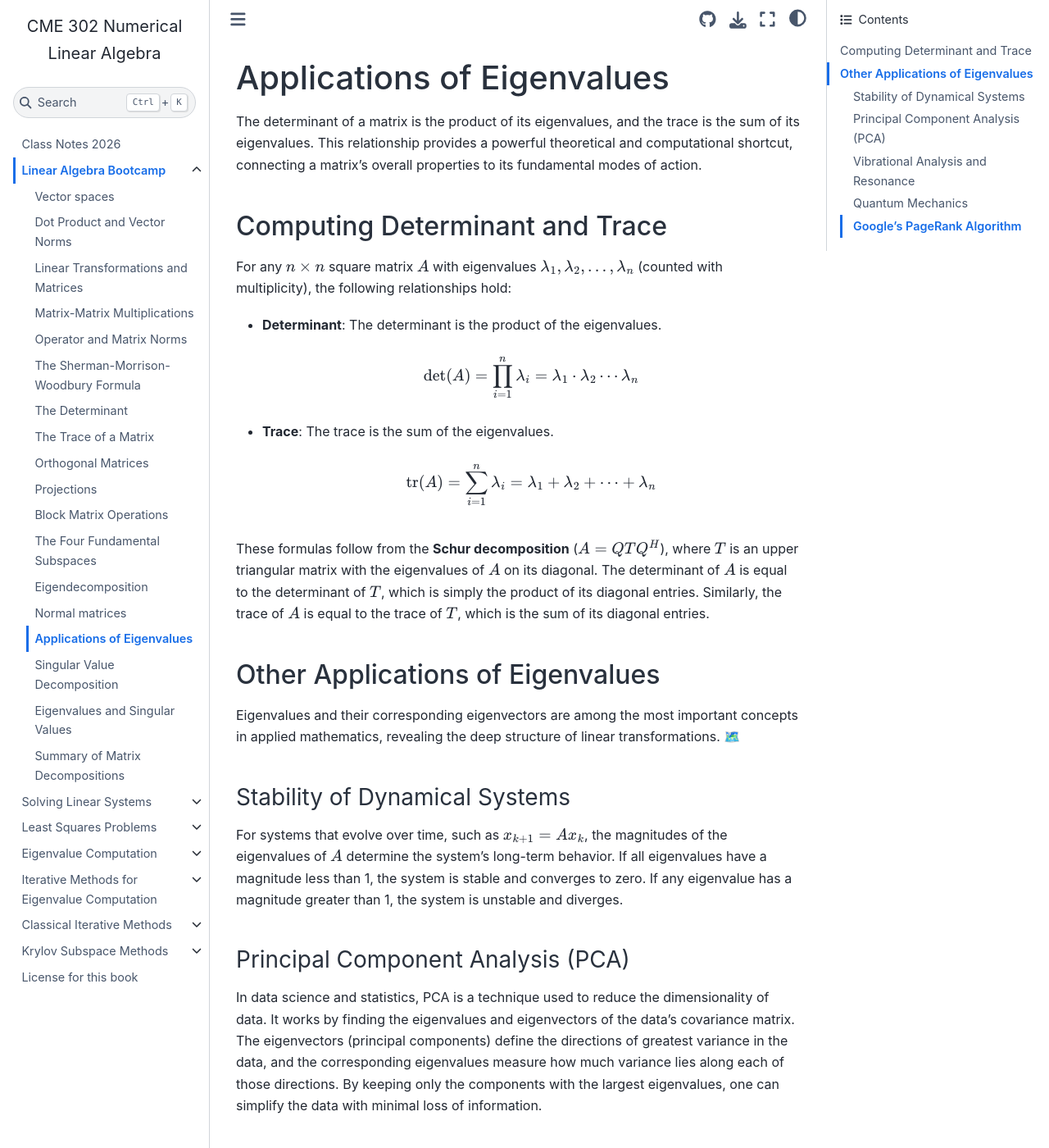
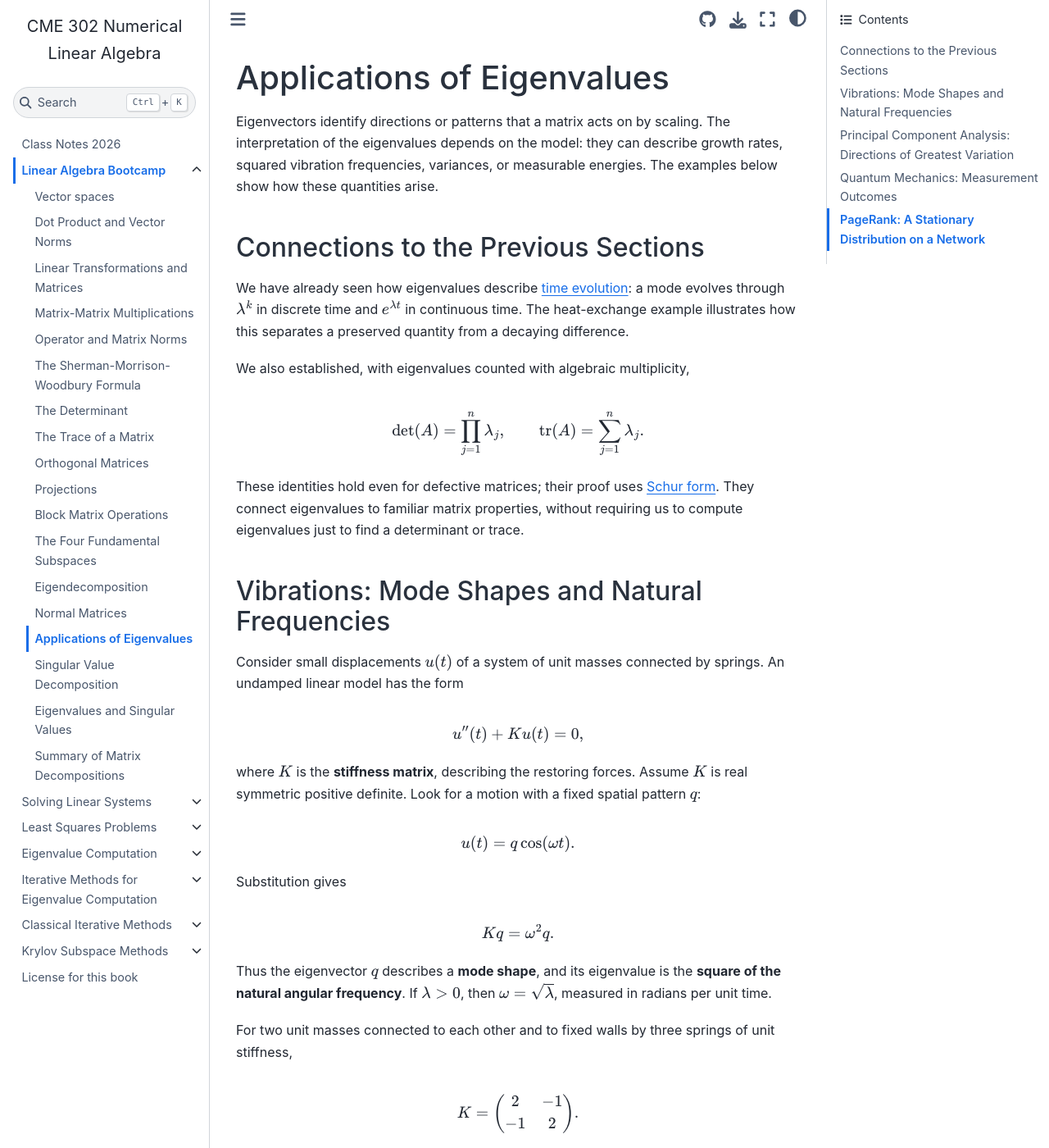
Before and after one commit to EricDarve/NLA, a Jupyter Book: the page built from content/applications_of_eigenvalues.md, in a window 1280 px wide and 1400 px high. Shown: the whole window at 82% size. Built offline with Jupyter Book 1.0.4 settings and Sphinx 7.4.7 and the Sphinx Book theme 1.1.4, drawn with Linux system fonts in a browser that asks for light colours; some of the changed text lies outside the part shown.

Commit message:
applications of eigenvalues

```diff
--- a/content/applications_of_eigenvalues.md
+++ b/content/applications_of_eigenvalues.md
@@ -1,42 +1,107 @@
 # Applications of Eigenvalues
 
-The determinant of a matrix is the product of its eigenvalues, and the trace is the sum of its eigenvalues. This relationship provides a powerful theoretical and computational shortcut, connecting a matrix's overall properties to its fundamental modes of action.
+Eigenvectors identify directions or patterns that a matrix acts on by scaling. The interpretation of the eigenvalues depends on the model: they can describe growth rates, squared vibration frequencies, variances, or measurable energies. The examples below show how these quantities arise.
 
-## Computing Determinant and Trace
+## Connections to the Previous Sections
 
-For any $n \times n$ square matrix $A$ with eigenvalues $\lambda_1, \lambda_2, \dots, \lambda_n$ (counted with multiplicity), the following relationships hold:
+We have already seen how eigenvalues describe [time evolution](eigendecomposition.md): a mode evolves through $\lambda^k$ in discrete time and $e^{\lambda t}$ in continuous time. The heat-exchange example illustrates how this separates a preserved quantity from a decaying difference.
 
-* **Determinant**: The determinant is the product of the eigenvalues.
+We also established, with eigenvalues counted with algebraic multiplicity,
 
-    $$
-    \det(A) = \prod_{i=1}^n \lambda_i = \lambda_1 \cdot \lambda_2 \cdots \lambda_n
-    $$
+$$\det(A)=\prod_{j=1}^n\lambda_j,\qquad
+\operatorname{tr}(A)=\sum_{j=1}^n\lambda_j.$$
 
-* **Trace**: The trace is the sum of the eigenvalues.
+These identities hold even for defective matrices; their proof uses [Schur form](eigendecomposition.md). They connect eigenvalues to familiar matrix properties, without requiring us to compute eigenvalues just to find a determinant or trace.
 
-    $$
-    \text{tr}(A) = \sum_{i=1}^n \lambda_i = \lambda_1 + \lambda_2 + \cdots + \lambda_n
-    $$
+## Vibrations: Mode Shapes and Natural Frequencies
 
-These formulas follow from the **Schur decomposition** ($A = QTQ^H$), where $T$ is an upper triangular matrix with the eigenvalues of $A$ on its diagonal. The determinant of $A$ is equal to the determinant of $T$, which is simply the product of its diagonal entries. Similarly, the trace of $A$ is equal to the trace of $T$, which is the sum of its diagonal entries.
+Consider small displacements $u(t)$ of a system of unit masses connected by springs. An undamped linear model has the form
 
-## Other Applications of Eigenvalues
+$$u''(t)+Ku(t)=0,$$
 
-Eigenvalues and their corresponding eigenvectors are among the most important concepts in applied mathematics, revealing the deep structure of linear transformations. 🗺️
+where $K$ is the **stiffness matrix**, describing the restoring forces. Assume $K$ is real symmetric positive definite. Look for a motion with a fixed spatial pattern $q$:
 
-### Stability of Dynamical Systems
-For systems that evolve over time, such as $x_{k+1} = Ax_k$, the magnitudes of the eigenvalues of $A$ determine the system's long-term behavior. If all eigenvalues have a magnitude less than 1, the system is stable and converges to zero. If any eigenvalue has a magnitude greater than 1, the system is unstable and diverges.
+$$u(t)=q\cos(\omega t).$$
 
+Substitution gives
 
+$$Kq=\omega^2q.$$
 
-### Principal Component Analysis (PCA)
-In data science and statistics, PCA is a technique used to reduce the dimensionality of data. It works by finding the eigenvalues and eigenvectors of the data's covariance matrix. The eigenvectors (principal components) define the directions of greatest variance in the data, and the corresponding eigenvalues measure how much variance lies along each of those directions. By keeping only the components with the largest eigenvalues, one can simplify the data with minimal loss of information.
+Thus the eigenvector $q$ describes a **mode shape**, and its eigenvalue is the **square of the natural angular frequency**. If $\lambda>0$, then $\omega=\sqrt{\lambda}$, measured in radians per unit time.
 
-### Vibrational Analysis and Resonance
-In physics and engineering, eigenvalues determine the natural vibrational frequencies of a mechanical structure, like a bridge or an airplane wing. When an external force is applied at a frequency matching one of these eigenvalues, **resonance** occurs, leading to potentially catastrophic vibrations. This is why engineers design structures to avoid these natural frequencies.
+For two unit masses connected to each other and to fixed walls by three springs of unit stiffness,
 
-### Quantum Mechanics
-In quantum mechanics, physical properties like energy, momentum, and spin are represented by mathematical operators (matrices). The **eigenvalues** of these operators correspond to the possible, measurable values of that property. For example, the eigenvalues of the Hamiltonian operator give the discrete energy levels of an atom.
+$$K=\begin{pmatrix}2&-1\\-1&2\end{pmatrix}.$$
 
-### Google's PageRank Algorithm
-The original algorithm that powered Google's search engine uses the concept of eigenvectors. The entire World Wide Web is modeled as a massive matrix, where an entry $A_{ij}$ is non-zero if page $j$ links to page $i$. The eigenvector corresponding to the largest eigenvalue of this matrix is the **PageRank vector**. The entries of this vector assign an importance score to every page on the web, which is then used to rank search results.
+The mode $(1,1)^T$ has eigenvalue $1$: the masses move together with angular frequency $1$. The mode $(1,-1)^T$ has eigenvalue $3$: they move in opposite directions with angular frequency $\sqrt3$.
+
+For a general mass matrix $M$, the equation is $Mu''+Ku=0$, and the mode equation becomes
+
+$$Kq=\omega^2Mq.$$
+
+This is a **generalized eigenvalue problem**. External forcing near a natural frequency can produce large oscillations if it excites the corresponding mode. This is resonance; its response also depends on damping and the applied force.
+
+## Principal Component Analysis: Directions of Greatest Variation
+
+Suppose $z_1,\ldots,z_N\in\mathbb{R}^d$ are data vectors after subtracting their mean. Define the covariance matrix using the averaging convention
+
+$$C=\frac1N\sum_{i=1}^N z_i z_i^T.$$
+
+For a unit vector $q$, the scalar $q^Tz_i$ is the coordinate of observation $i$ along $q$. Its variance is
+
+$$\frac1N\sum_{i=1}^N(q^Tz_i)^2=q^TCq.$$
+
+The matrix $C$ is symmetric positive semidefinite. Write its orthonormal eigendecomposition as $C=Q\Lambda Q^T$, with $\lambda_1\ge\cdots\ge\lambda_d\ge0$. For $q=Qc$ with $\|c\|_2=1$,
+
+$$q^TCq=\sum_{j=1}^d\lambda_jc_j^2\le\lambda_1.$$
+
+Equality is attained by a leading eigenvector. This is the first **principal component direction**: the direction along which the data vary most. Successive eigenvectors maximize the remaining variance subject to orthogonality to the earlier directions.
+
+Keeping the first $r$ eigenvectors gives the approximation
+
+$$\widehat z_i=Q_rQ_r^Tz_i.$$
+
+It preserves variance $\sum_{j=1}^r\lambda_j$, while the average squared reconstruction error is
+
+$$\frac1N\sum_{i=1}^N\|z_i-\widehat z_i\|_2^2
+=\sum_{j=r+1}^d\lambda_j.$$
+
+For example, if $C=\begin{pmatrix}5&4\\4&5\end{pmatrix}$, its eigenvalues are $9$ and $1$. Projecting onto the leading direction $(1,1)^T/\sqrt2$ retains $90\%$ of the total variance. This quantifies what is retained; large variance need not mean importance for every scientific question. The [SVD](singular_value_decomposition.md) provides another way to describe this approximation.
+
+## Quantum Mechanics: Measurement Outcomes
+
+In a finite-dimensional quantum model, a measurable quantity is represented by a Hermitian matrix. For energy, this matrix is the **Hamiltonian** $H$. Its eigenvalue equation is
+
+$$Hq_j=E_jq_j.$$
+
+The real numbers $E_j$ are the possible measured energies, and the eigenvectors are corresponding **energy eigenstates**.
+
+A normalized state $\psi$ can be expanded in an orthonormal eigenvector basis:
+
+$$\psi=\sum_j c_jq_j,\qquad \sum_j|c_j|^2=1.$$
+
+For a nonrepeated eigenvalue $E_j$, the probability of measuring $E_j$ is $|c_j|^2$. If an energy is repeated, add the squared coefficients in its eigenspace. Equivalently,
+
+$$\Pr(E)=\|P_E\psi\|_2^2,$$
+
+where $P_E$ is the orthogonal projection onto the eigenspace for energy $E$.
+
+For example, let $H=\operatorname{diag}(0,2)$ and $\psi=(\sqrt3/2,1/2)^T$. The measured energy is $0$ with probability $3/4$ and $2$ with probability $1/4$. Here eigenvalues describe possible outcomes, while projections onto eigenspaces determine their probabilities.
+
+## PageRank: A Stationary Distribution on a Network
+
+PageRank models a user moving among web pages. Let $L_{ij}$ be the probability of following a link from page $j$ to page $i$. Divide each page's outgoing links equally among its destinations. If a page has no outgoing links, assign a uniform distribution over all $n$ pages. Thus every entry is nonnegative and every column sums to one.
+
+To allow movement between otherwise disconnected parts of the network, suppose the user follows this link rule with probability $\alpha$, where $0<\alpha<1$, and otherwise jumps to a uniformly chosen page. The resulting transition matrix is
+
+$$G=\alpha L+\frac{1-\alpha}{n}\mathbf{1}\mathbf{1}^T,$$
+
+where $\mathbf{1}$ is the vector of all ones. For a column vector $p_k$ of page probabilities, $p_{k+1}=Gp_k$.
+
+The PageRank vector is the stationary probability distribution:
+
+$$Gp=p,\qquad p_i\ge0,\qquad \sum_i p_i=1.$$
+
+Thus it is an eigenvector for eigenvalue $1$. The positive jump probability makes this stationary distribution unique and ensures convergence to it from any initial probability distribution. Its entries give the long-run fractions of visits to the pages, which serve as ranking scores.
+
+Numerical methods for finding such eigenvectors will be discussed later in the course.
```
Also changed, not shown: content/normal_matrices.md (+214 -80 lines).
